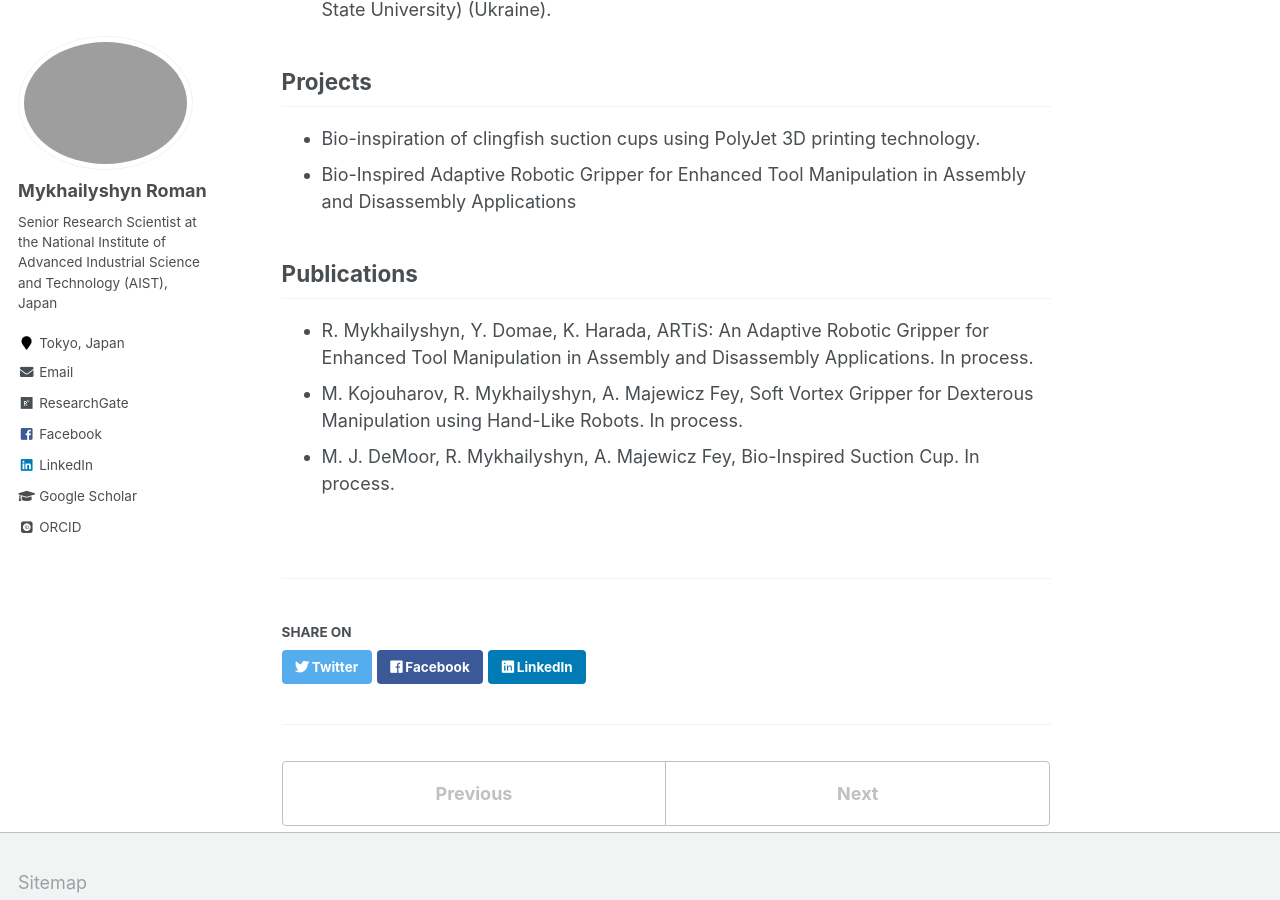
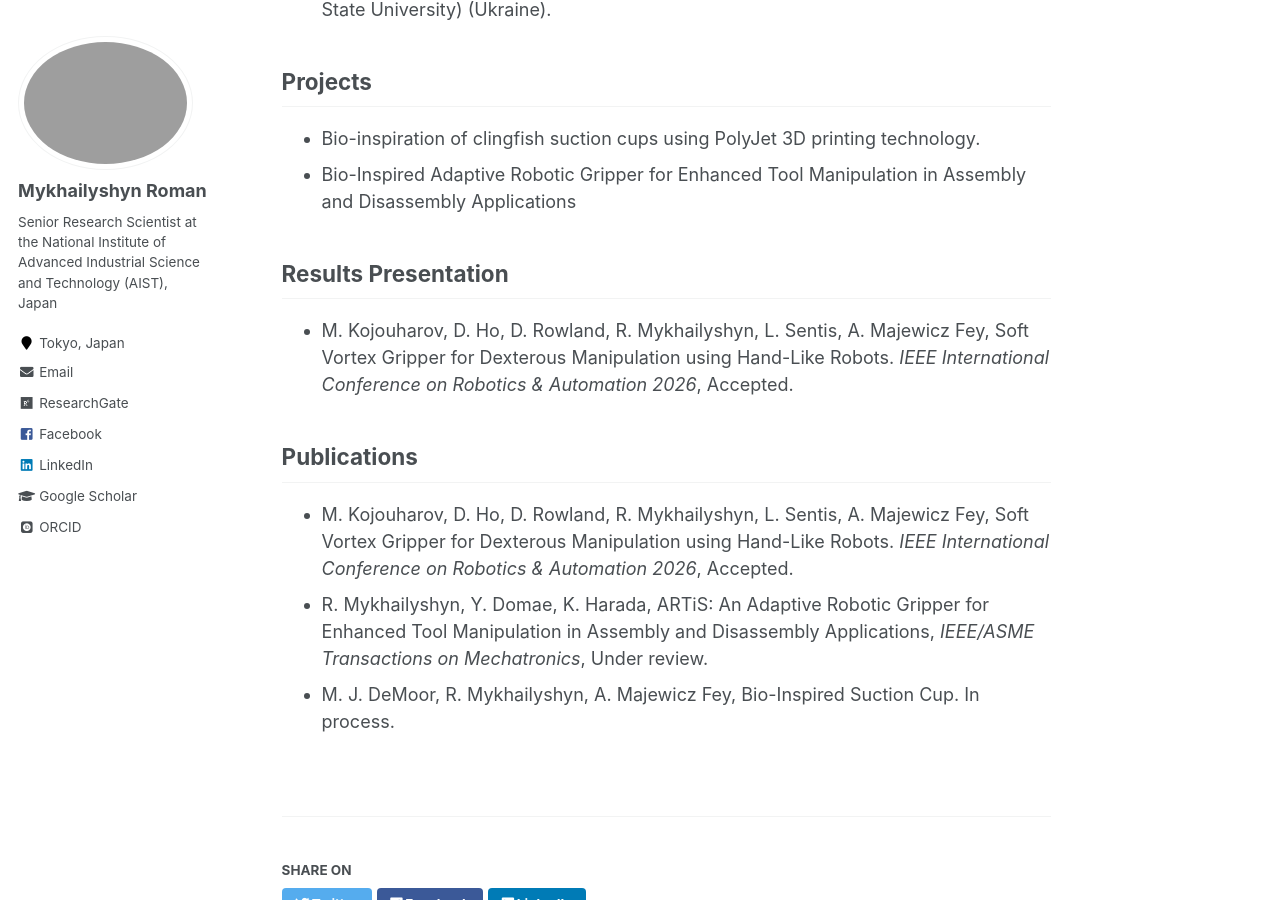
Before and after one commit to RomanMykhailyshyn/RomanMykhailyshyn.github.io, a Jekyll site: the page built from _portfolio/portfolio-2.md, in a window 1280 px wide and 900 px high, scrolled down 1187 px. Built offline with Jekyll 4.4.1, drawn with Linux system fonts in a browser that asks for light colours; some web fonts are replaced.

Commit message:
Update portfolio-2.md

```diff
--- a/_portfolio/portfolio-2.md
+++ b/_portfolio/portfolio-2.md
@@ -23,8 +23,12 @@ The project partially funded by grant "Disassembly plans that take into account
 * Bio-inspiration of clingfish suction cups using PolyJet 3D printing technology.
 * Bio-Inspired Adaptive Robotic Gripper for Enhanced Tool Manipulation in Assembly and Disassembly Applications
 
+## Results Presentation
+
+* M. Kojouharov, D. Ho, D. Rowland, R. Mykhailyshyn, L. Sentis, A. Majewicz Fey, Soft Vortex Gripper for Dexterous Manipulation using Hand-Like Robots. <i>IEEE International Conference on Robotics & Automation 2026</i>, Accepted.
+
 ## Publications
 
-* R. Mykhailyshyn, Y. Domae, K. Harada, ARTiS: An Adaptive Robotic Gripper for Enhanced Tool Manipulation in Assembly and Disassembly Applications.  In process.
-* M. Kojouharov, R. Mykhailyshyn, A. Majewicz Fey, Soft Vortex Gripper for Dexterous Manipulation using Hand-Like Robots. In process.
+* M. Kojouharov, D. Ho, D. Rowland, R. Mykhailyshyn, L. Sentis, A. Majewicz Fey, Soft Vortex Gripper for Dexterous Manipulation using Hand-Like Robots. <i>IEEE International Conference on Robotics & Automation 2026</i>, Accepted.
+* R. Mykhailyshyn, Y. Domae, K. Harada, ARTiS: An Adaptive Robotic Gripper for Enhanced Tool Manipulation in Assembly and Disassembly Applications, <i>IEEE/ASME Transactions on Mechatronics</i>, Under review.
 * M. J. DeMoor, R. Mykhailyshyn, A. Majewicz Fey, Bio-Inspired Suction Cup. In process.
```
